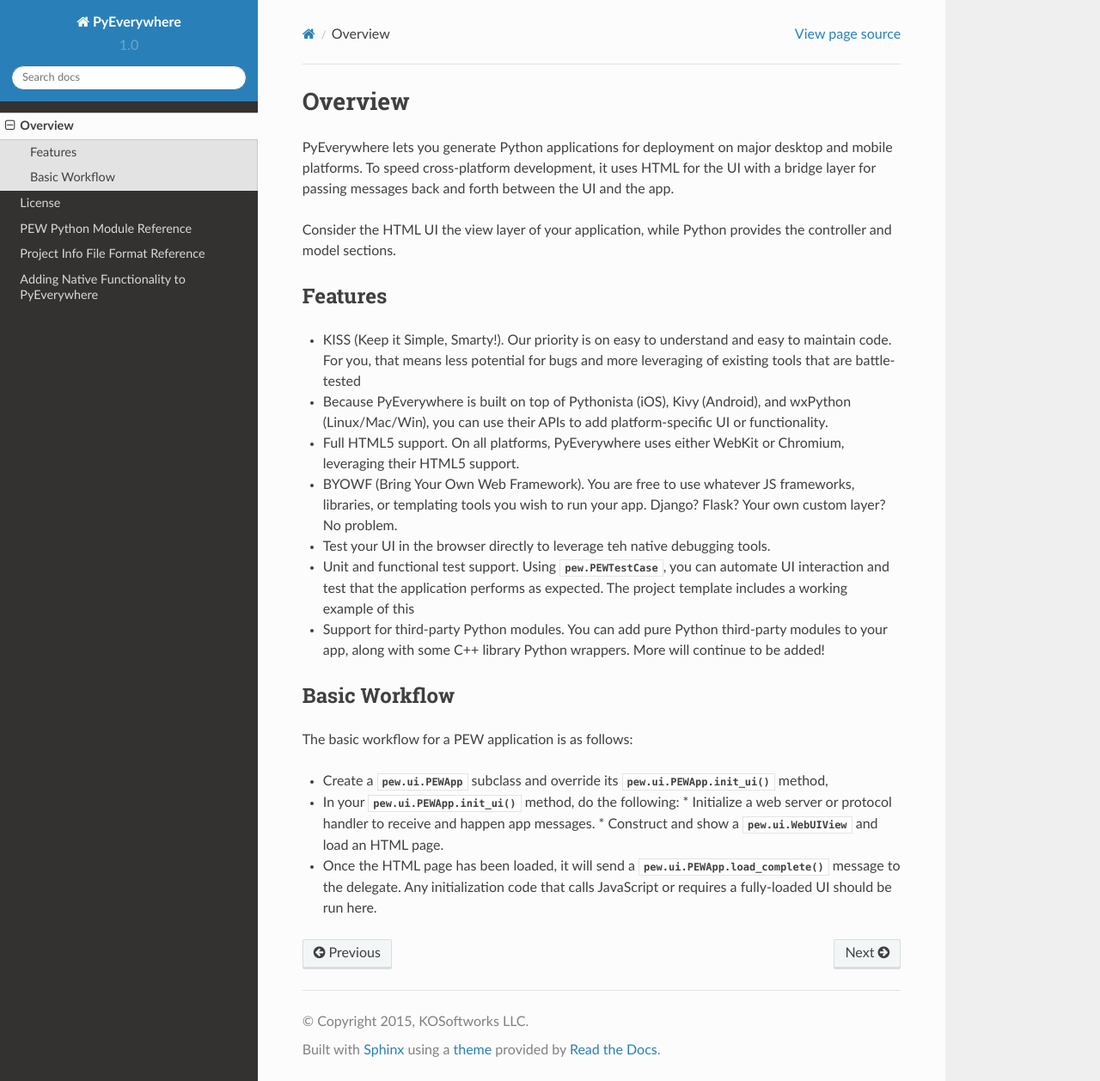
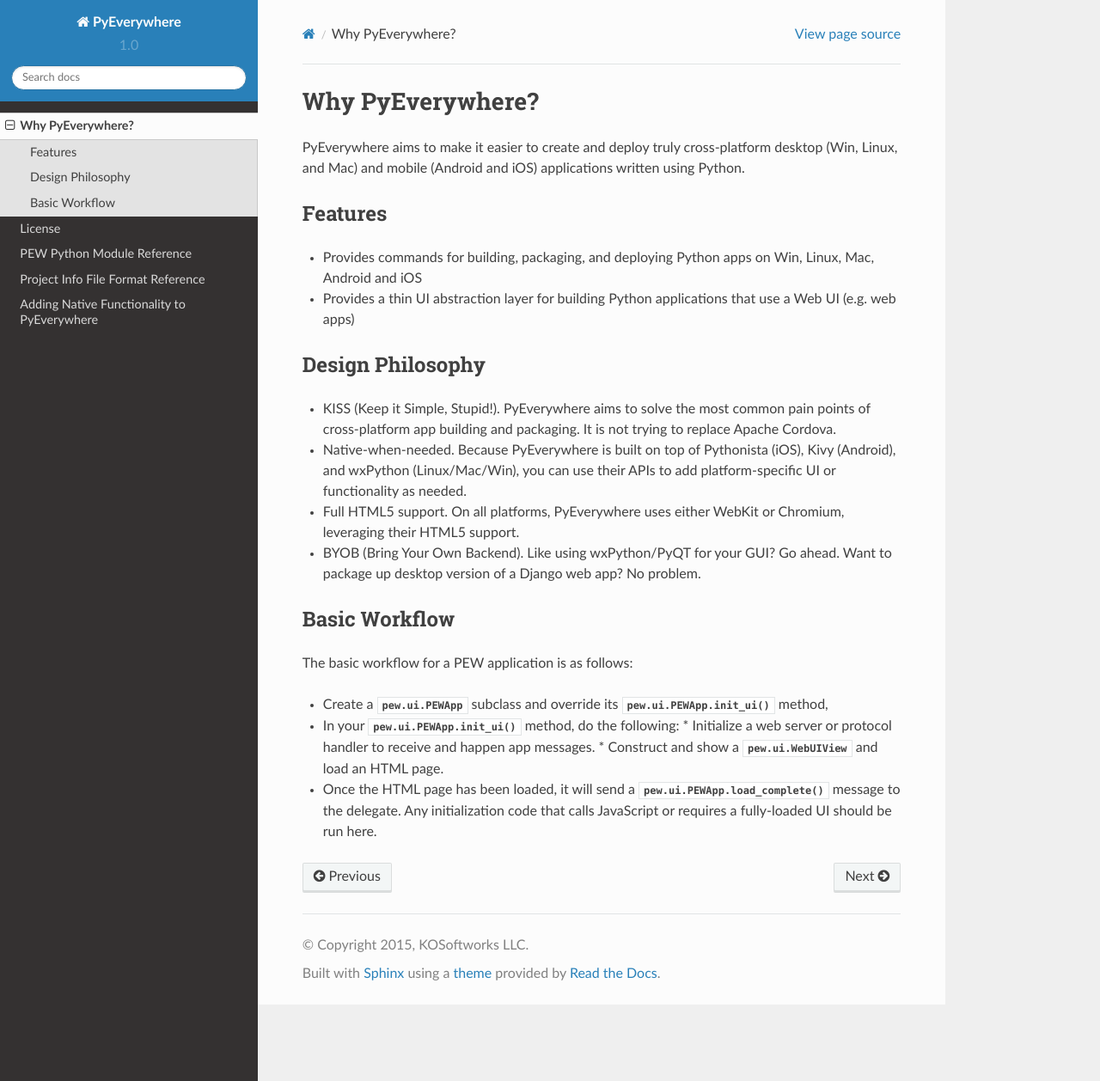
Before and after one commit to kollivier/pyeverywhere, a Sphinx documentation site: the page built from docs/source/overview.rst, in a window 1280 px wide and 1258 px high. Shown: the whole window at 86% size. Built offline with Sphinx 7.4.7 and the Read the Docs theme 2.0.0, drawn with Linux system fonts in a browser that asks for light colours; pages that are not in the unit, such as notebooks, are missing from menus.

```diff
--- a/docs/source/index.rst
+++ b/docs/source/index.rst
@@ -15,6 +15,8 @@
    :maxdepth: 2
 
    overview
+   getting_started
+   macpython
    license
    pew
    project_info
--- a/docs/source/overview.rst
+++ b/docs/source/overview.rst
@@ -1,29 +1,29 @@
-Overview
-********
+Why PyEverywhere?
+*****************
 
-PyEverywhere lets you generate Python applications for deployment on major
-desktop and mobile platforms. To speed cross-platform development, it uses
-HTML for the UI with a bridge layer for passing messages back and forth
-between the UI and the app.
-
-Consider the HTML UI the view layer of your application, while Python provides
-the controller and model sections.
+PyEverywhere aims to make it easier to create and deploy truly cross-platform desktop
+(Win, Linux, and Mac) and mobile (Android and iOS) applications written using Python.
 
 Features
-========
+=============
 
-* KISS (Keep it Simple, Smarty!). Our priority is on easy to understand and easy to maintain code.
-  For you, that means less potential for bugs and more leveraging of existing tools that are battle-tested
-* Because PyEverywhere is built on top of Pythonista (iOS), Kivy (Android), and wxPython (Linux/Mac/Win),
-  you can use their APIs to add platform-specific UI or functionality.
+* Provides commands for building, packaging, and deploying Python apps on Win, Linux, Mac, Android and iOS
+* Provides a thin UI abstraction layer for building Python applications that use a Web UI (e.g. web apps)
+
+Design Philosophy
+==================
+
+* KISS (Keep it Simple, Stupid!). PyEverywhere aims to solve the most common pain points of
+  cross-platform app building and packaging. It is not trying to replace Apache Cordova.
+
+* Native-when-needed. Because PyEverywhere is built on top of Pythonista (iOS), Kivy (Android),
+  and wxPython (Linux/Mac/Win), you can use their APIs to add platform-specific UI or
+  functionality as needed.
+
 * Full HTML5 support. On all platforms, PyEverywhere uses either WebKit or Chromium, leveraging their HTML5 support.
-* BYOWF (Bring Your Own Web Framework). You are free to use whatever JS frameworks, libraries, or templating tools you wish
-  to run your app. Django? Flask? Your own custom layer? No problem.
-* Test your UI in the browser directly to leverage teh native debugging tools.
-* Unit and functional test support. Using :class:`pew.PEWTestCase`, you can automate UI interaction and
-  test that the application performs as expected. The project template includes a working example of this
-* Support for third-party Python modules. You can add pure Python third-party modules to your app, along with
-  some C++ library Python wrappers. More will continue to be added!
+
+* BYOB (Bring Your Own Backend). Like using wxPython/PyQT for your GUI? Go ahead. Want to package
+  up desktop version of a Django web app? No problem.
 
 Basic Workflow
 ==============
```
Also changed, not shown: 1 other file.
